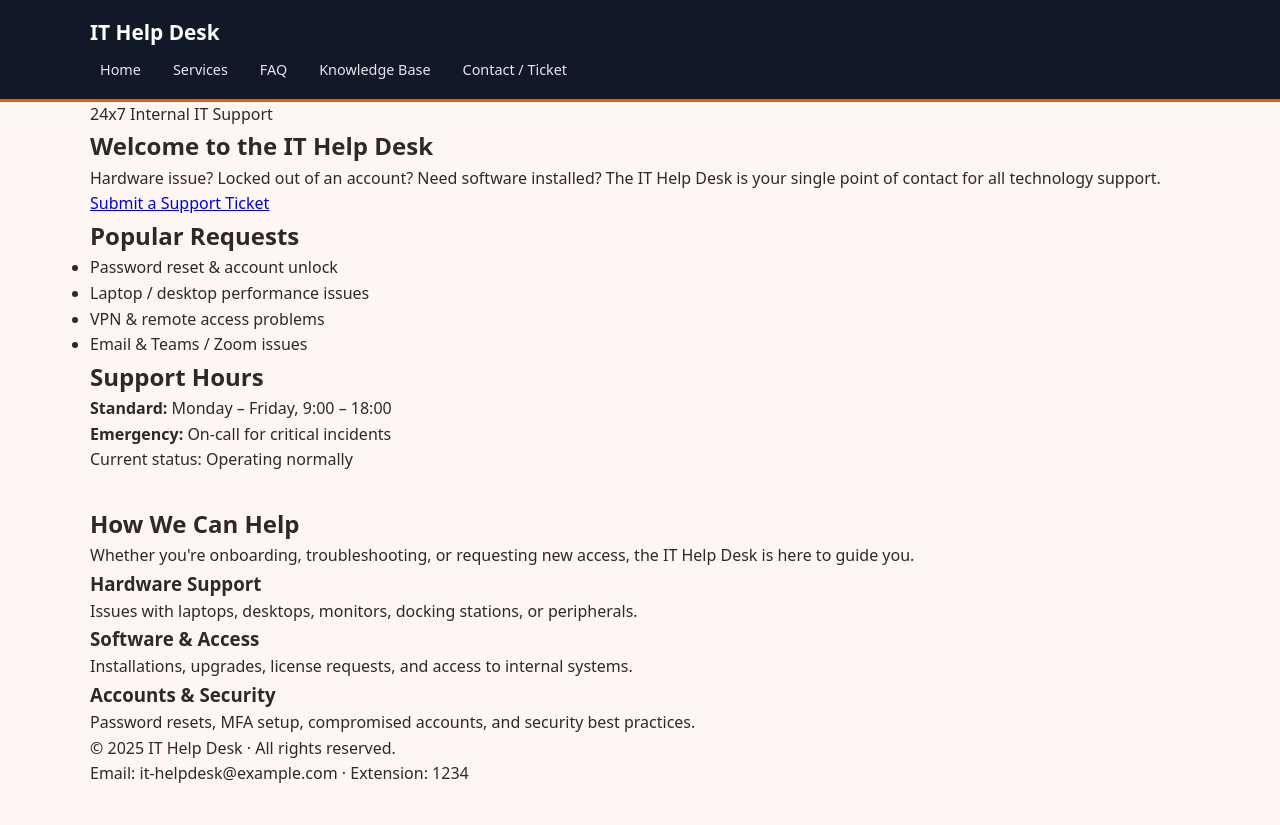
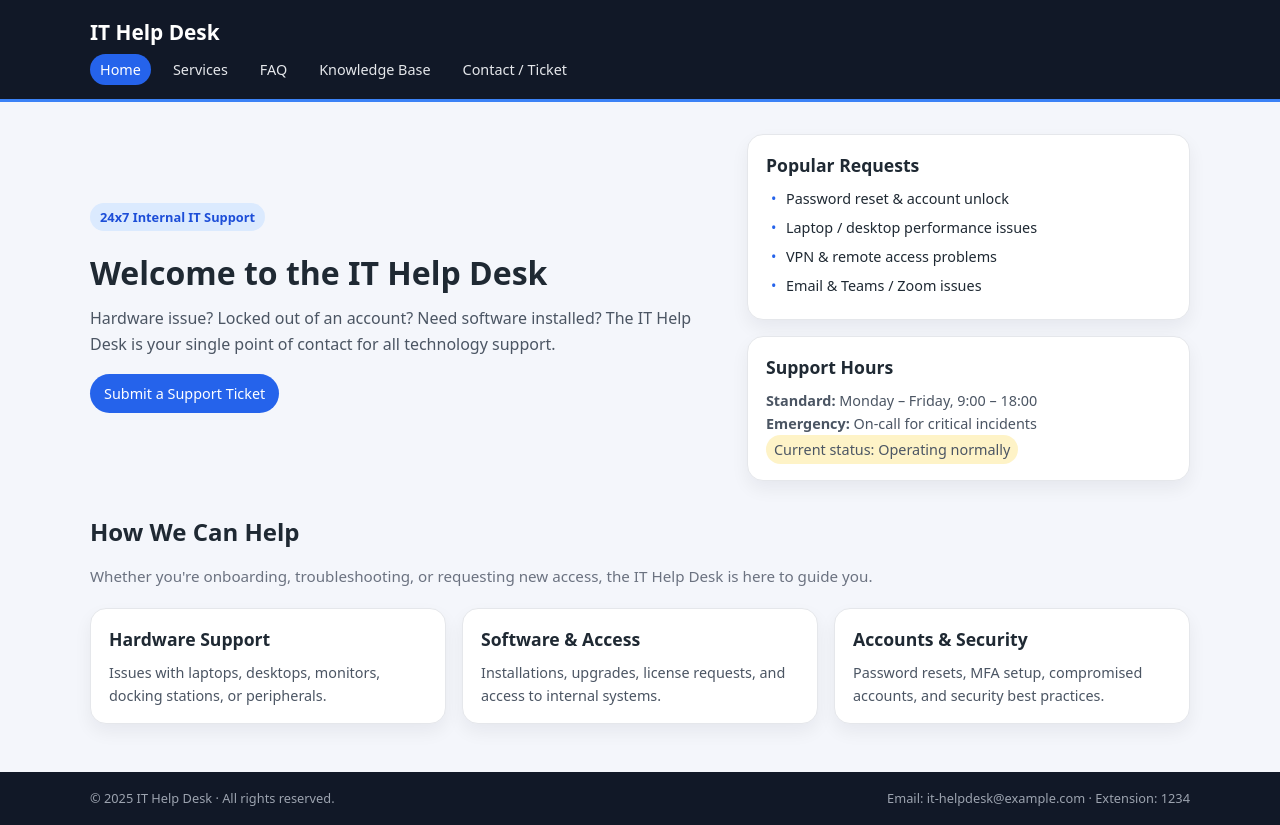
Before and after one commit to fegysimon/ITHelpdesk-main, a plain HTML site: page index.html in a window 1280 px wide. Before the commit the page ends 800 px from the top, so only its background shows below. Drawn offline with Linux system fonts and the light colour scheme.

Commit message:
Update styles.css

```diff
--- a/styles.css
+++ b/styles.css
@@ -7,8 +7,8 @@
 
 body {
   font-family: system-ui, -apple-system, BlinkMacSystemFont, "Segoe UI", sans-serif;
-  background-color: #fdf6f2;
-  color: #2d2a26;
+  background-color: #f4f6fb;
+  color: #1f2933;
   line-height: 1.6;
 }
 
@@ -24,7 +24,7 @@ header {
   background: #111827;
   color: #ffffff;
   padding: 16px 0;
-  border-bottom: 3px solid #ea580c; /* ORANGE */
+  border-bottom: 3px solid #3b82f6;
 }
 
 header .logo {
@@ -49,4 +49,241 @@ nav a {
   padding: 6px 10px;
   border-radius: 999px;
   font-size: 0.9rem;
-  transition: background 0.2s, c
+  transition: background 0.2s, color 0.2s;
+}
+
+nav a:hover {
+  background: #3b82f6;
+  color: #ffffff;
+}
+
+nav a.active {
+  background: #2563eb;
+  color: #ffffff;
+}
+
+/* Hero / Main Content */
+main {
+  padding: 32px 0 48px;
+}
+
+.hero {
+  display: grid;
+  gap: 24px;
+}
+
+.hero-title {
+  font-size: 2rem;
+  margin-bottom: 8px;
+}
+
+.hero-subtitle {
+  color: #4b5563;
+  margin-bottom: 16px;
+}
+
+.hero-highlight {
+  display: inline-block;
+  background: #dbeafe;
+  color: #1d4ed8;
+  padding: 4px 10px;
+  border-radius: 999px;
+  font-size: 0.8rem;
+  font-weight: 600;
+  margin-bottom: 16px;
+}
+
+.hero-cards {
+  display: grid;
+  grid-template-columns: repeat(auto-fit, minmax(260px, 1fr));
+  gap: 16px;
+}
+
+/* Cards */
+.card {
+  background: #ffffff;
+  border-radius: 16px;
+  padding: 16px 18px;
+  box-shadow: 0 8px 18px rgba(15, 23, 42, 0.06);
+  border: 1px solid #e5e7eb;
+}
+
+.card h2, .card h3 {
+  font-size: 1.1rem;
+  margin-bottom: 8px;
+}
+
+.card p {
+  font-size: 0.9rem;
+  color: #4b5563;
+}
+
+.badge {
+  display: inline-block;
+  font-size: 0.75rem;
+  padding: 3px 9px;
+  border-radius: 999px;
+  background: #ecfdf5;
+  color: #16a34a;
+  margin-bottom: 8px;
+}
+
+/* Buttons & Links */
+.btn {
+  display: inline-block;
+  background: #2563eb;
+  color: #ffffff;
+  padding: 8px 14px;
+  border-radius: 999px;
+  font-size: 0.9rem;
+  text-decoration: none;
+  border: none;
+  cursor: pointer;
+  transition: background 0.2s, transform 0.1s;
+}
+
+.btn:hover {
+  background: #1d4ed8;
+  transform: translateY(-1px);
+}
+
+/* Sections */
+.section-title {
+  font-size: 1.5rem;
+  margin-bottom: 12px;
+}
+
+.section-subtitle {
+  color: #6b7280;
+  font-size: 0.95rem;
+  margin-bottom: 20px;
+}
+
+/* Lists */
+ul.feature-list {
+  list-style: none;
+  padding-left: 0;
+  margin-top: 8px;
+}
+
+ul.feature-list li {
+  padding-left: 20px;
+  position: relative;
+  margin-bottom: 6px;
+  font-size: 0.9rem;
+}
+
+ul.feature-list li::before {
+  content: "•";
+  position: absolute;
+  left: 5px;
+  color: #2563eb;
+}
+
+/* FAQ */
+.faq-item {
+  margin-bottom: 12px;
+}
+
+.faq-item h3 {
+  font-size: 1rem;
+  margin-bottom: 4px;
+}
+
+.faq-item p {
+  font-size: 0.9rem;
+  color: #4b5563;
+}
+
+/* Knowledge Base */
+.kb-grid {
+  display: grid;
+  grid-template-columns: repeat(auto-fit, minmax(260px, 1fr));
+  gap: 16px;
+}
+
+.kb-category ul {
+  list-style: none;
+  padding-left: 0;
+  margin-top: 8px;
+}
+
+.kb-category li {
+  margin-bottom: 6px;
+  font-size: 0.9rem;
+}
+
+.kb-category a {
+  text-decoration: none;
+  color: #2563eb;
+}
+
+.kb-category a:hover {
+  text-decoration: underline;
+}
+
+/* Contact / Form */
+.form-card {
+  max-width: 600px;
+}
+
+form .form-group {
+  margin-bottom: 14px;
+}
+
+form label {
+  display: block;
+  font-size: 0.9rem;
+  font-weight: 600;
+  margin-bottom: 4px;
+}
+
+form input[type="text"],
+form input[type="email"],
+form select,
+form textarea {
+  width: 100%;
+  padding: 8px 10px;
+  border-radius: 10px;
+  border: 1px solid #d1d5db;
+  font-size: 0.9rem;
+  background: #ffffff;
+}
+
+form textarea {
+  min-height: 120px;
+  resize: vertical;
+}
+
+/* Status Pills */
+.status-pill {
+  display: inline-block;
+  font-size: 0.75rem;
+  padding: 3px 8px;
+  border-radius: 999px;
+  background: #fef3c7;
+  color: #92400e;
+}
+
+/* Footer */
+footer {
+  background: #111827;
+  color: #9ca3af;
+  padding: 16px 0;
+  font-size: 0.8rem;
+}
+
+footer .footer-inner {
+  display: flex;
+  flex-wrap: wrap;
+  justify-content: space-between;
+  gap: 8px;
+}
+
+/* Responsive */
+@media (min-width: 768px) {
+  .hero {
+    grid-template-columns: 2fr 1.4fr;
+    align-items: center;
+  }
+}
```
